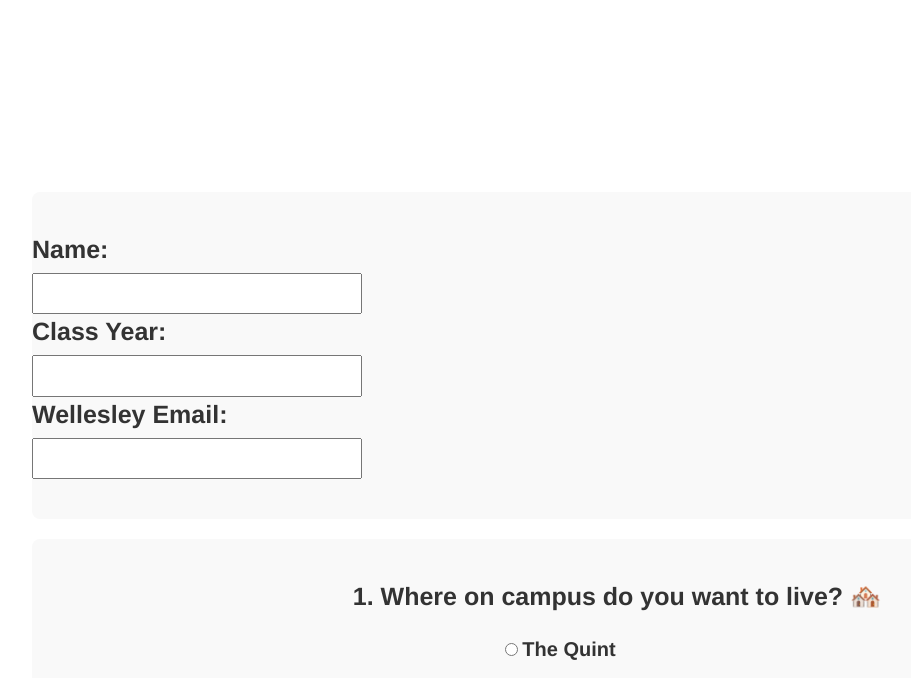
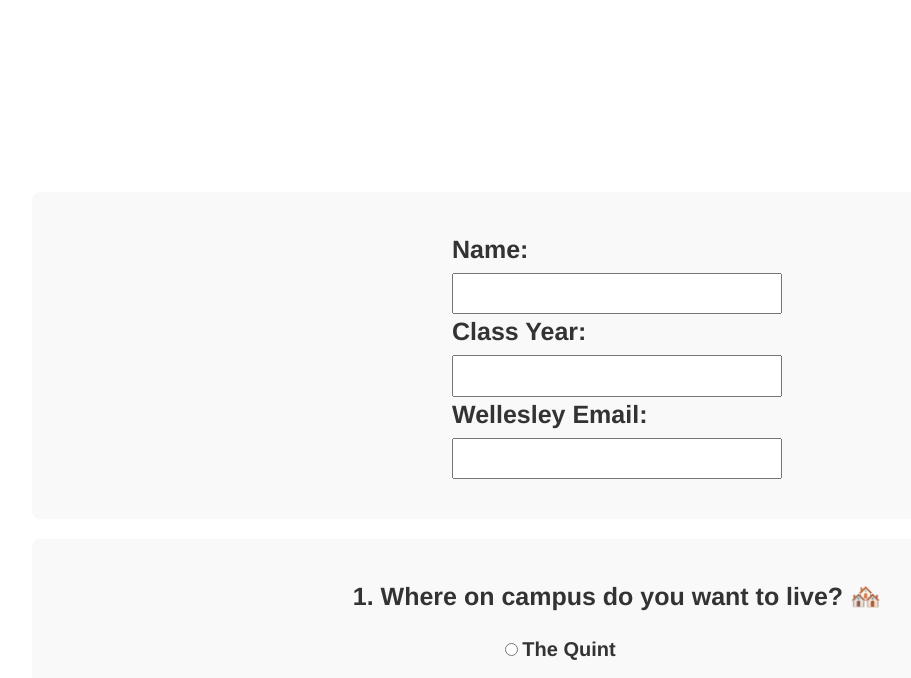
Before and after one commit to sarahhayounggoldman/roommate-match, a Flask app: page / in a window 1280 px wide. Shown: the part 908-1586 px from the top of the page, without its empty margins (23-934 px from the left). Run offline with Flask 3, Linux system fonts and the light colour scheme; some libraries are stand-ins or nearby versions.

Commit message:
centering

```diff
--- a/templates/index.html
+++ b/templates/index.html
@@ -102,7 +102,7 @@
   <div class="container" style="margin-bottom: 50px; background-color: white;"></div>
   <!--just for spacing-->
 
-<div class="container section">
+<div class="container section centered-section">
 
   <div class="big-text py-2">
   <label for="name">Name:</label><br>
```
